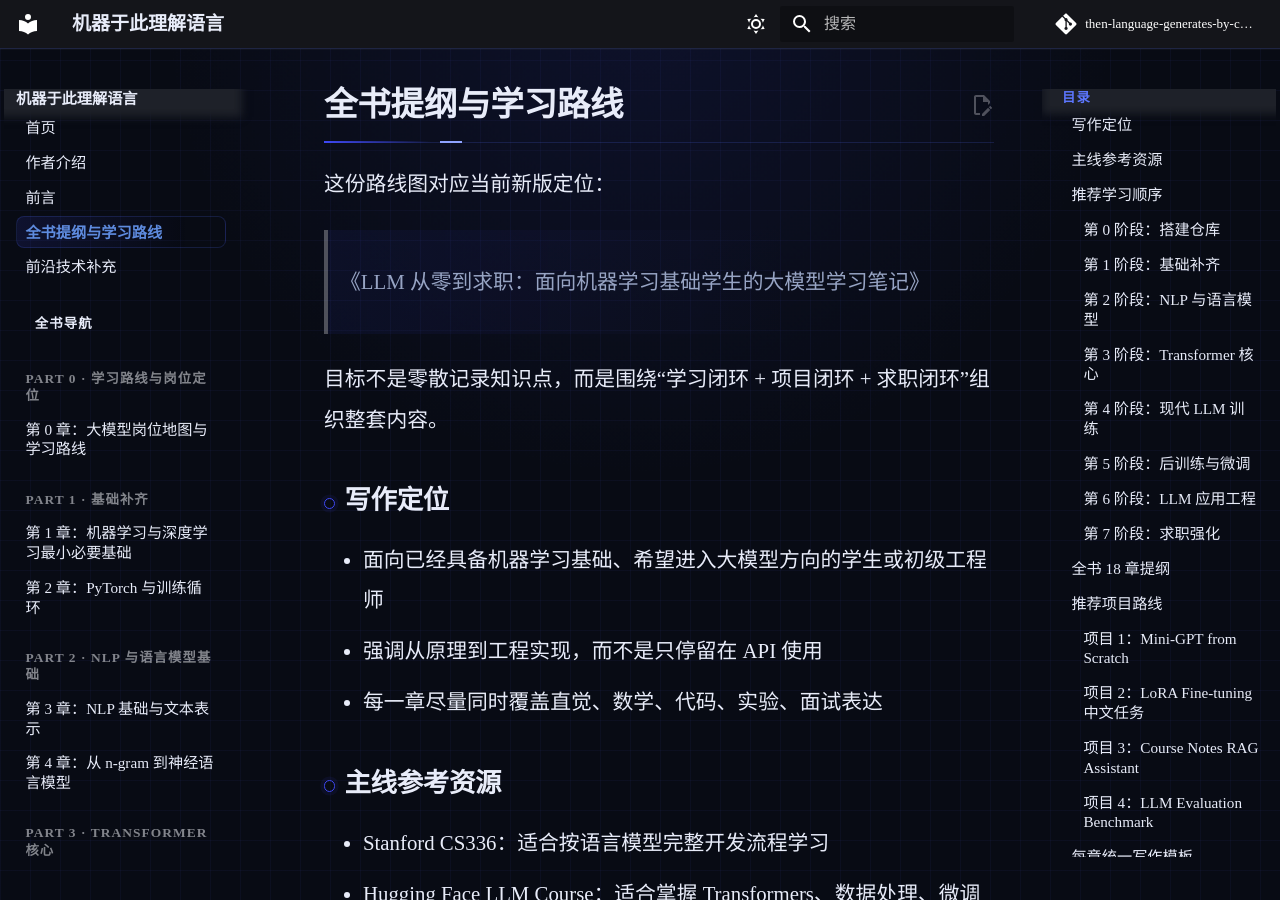
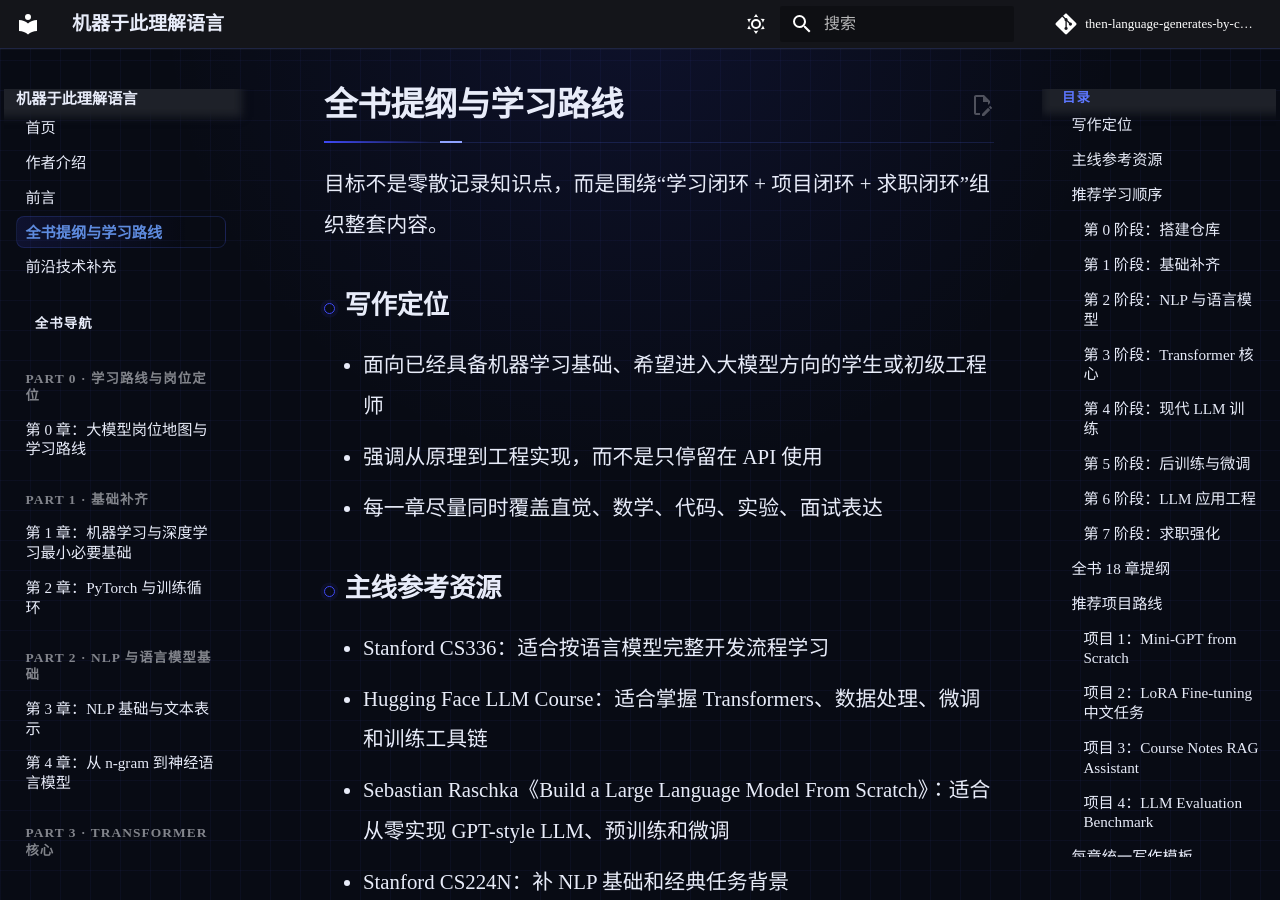
Before and after one commit to Ferris-Liu/LLM-Start-from-the-scratch, an MkDocs documentation site: the page built from docs/roadmap.md, in a window 1280 px wide and 900 px high. Built offline with MkDocs 1.6.1 and Material for MkDocs 9.7.7, drawn with Linux system fonts in a browser that asks for light colours; comment, search, counter and statistics services are not loaded.

Commit message:
update roadmap

```diff
--- a/docs/roadmap.md
+++ b/docs/roadmap.md
@@ -1,8 +1,5 @@
 # 全书提纲与学习路线
 
-这份路线图对应当前新版定位：
-
-> 《LLM 从零到求职：面向机器学习基础学生的大模型学习笔记》
 
 目标不是零散记录知识点，而是围绕“学习闭环 + 项目闭环 + 求职闭环”组织整套内容。
 
```
